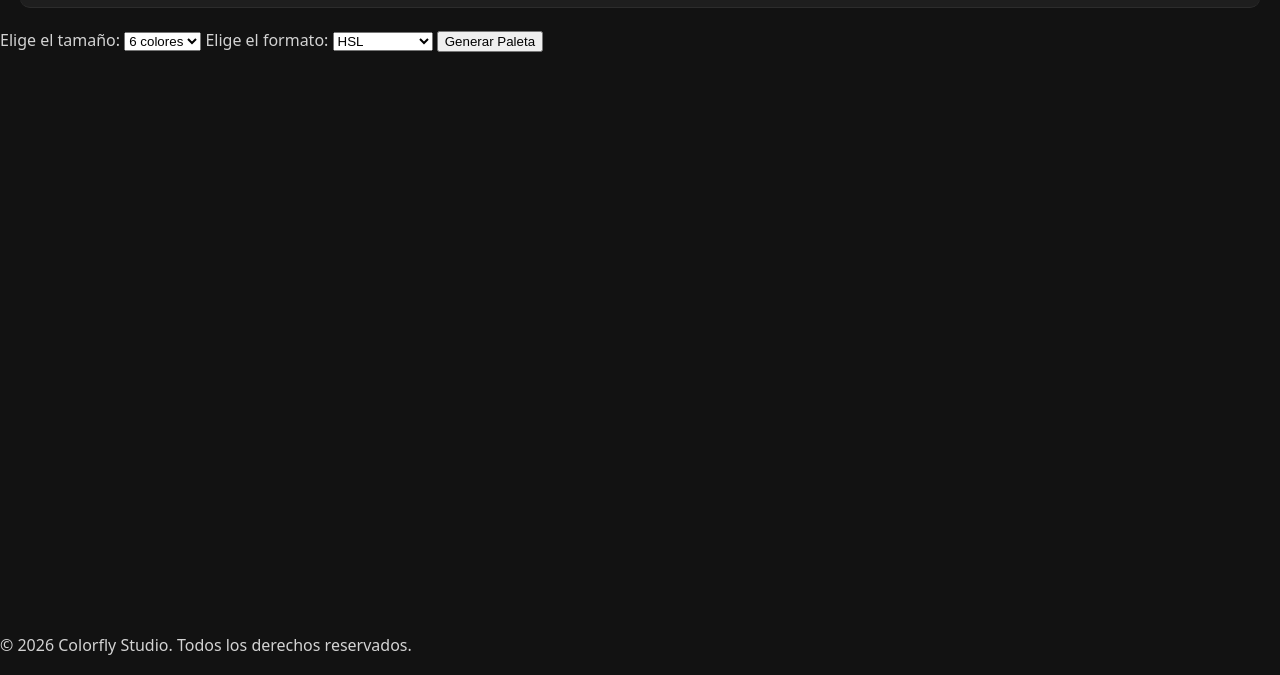
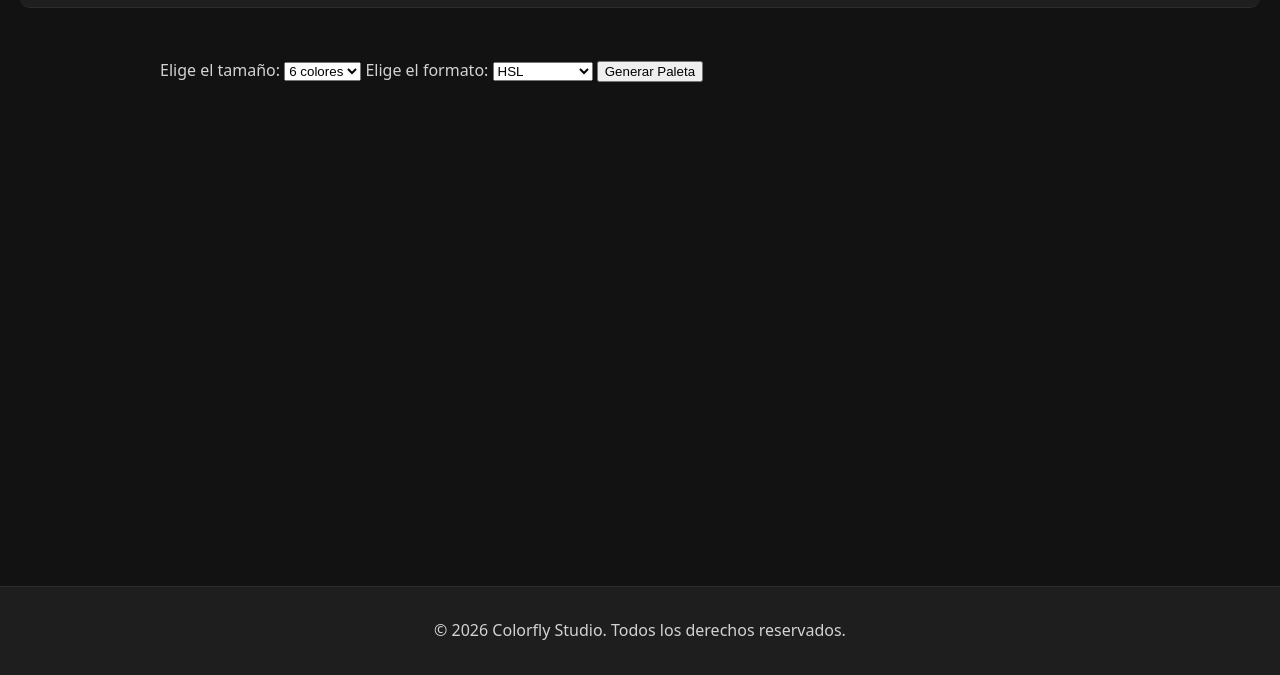
Before and after one commit to branAlmoraM/ProyectoM1_BrandonAlmora, a plain HTML site: page index.html in a window 1280 px wide. Shown: the part 125-800 px from the top of the page. Drawn offline with Linux system fonts and the light colour scheme.

Commit message:
Estilos: agrega estilos al main y al footer de la página.

```diff
--- a/css/styles.css
+++ b/css/styles.css
@@ -51,5 +51,17 @@ p {
   border-radius: 10px;
 }
 /* ===================================================== MAIN =============================================== */
+main {
+  padding: 30px 20px;
+  max-width: 1000px;
+  margin: 0 auto;
+  width: 100%;
+}
 /* ===================================================== CONTROLES =============================================== */
 /* ===================================================== FOOTER =============================================== */
+footer {
+  text-align: center;
+  padding: 15px;
+  background-color: #1e1e1e;
+  border-top: 1px solid #2c2c2c;
+}
```
